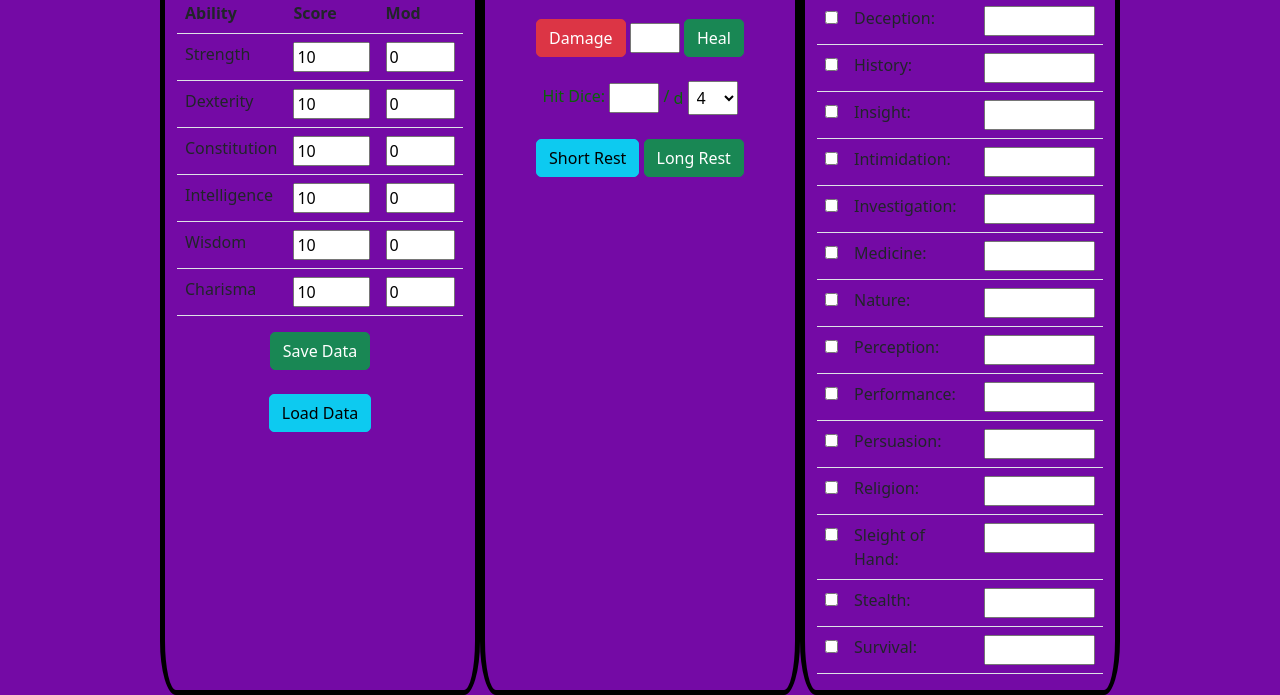
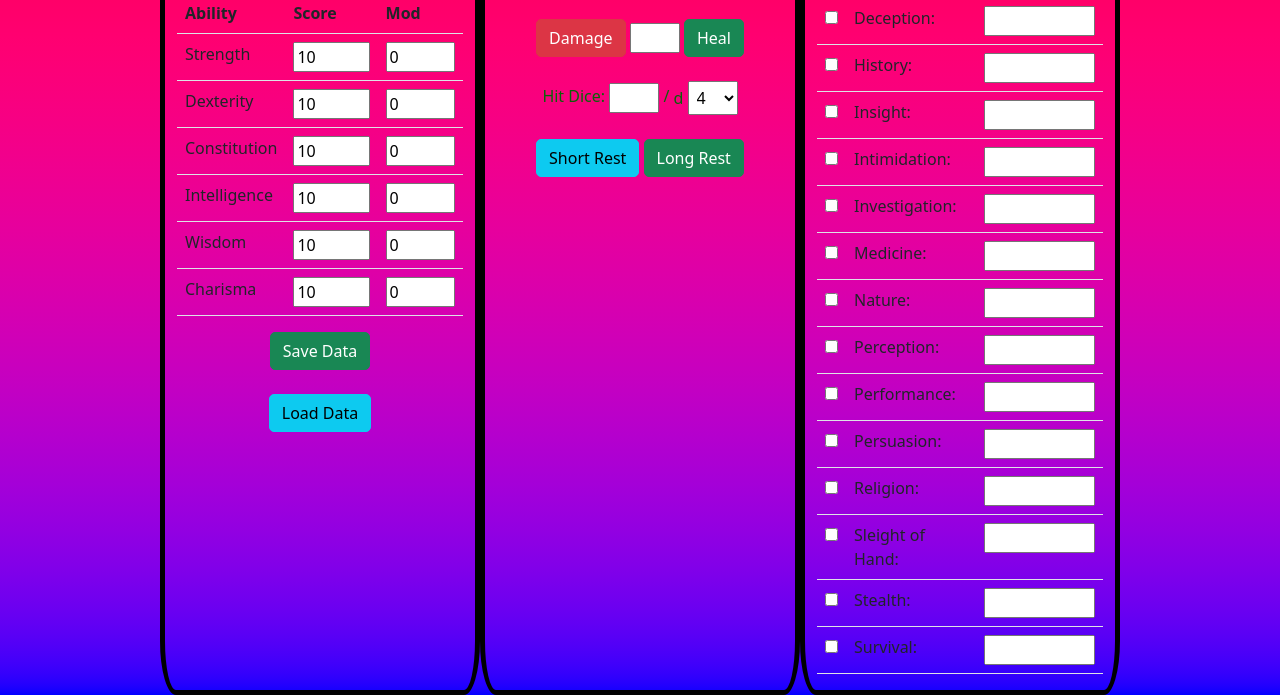
Before and after one commit to Dylan-Thrasher/Dynamic-Character-Sheet, a website: page index.html in a window 1280 px wide. Shown: the part 432-1127 px from the top of the page. Drawn offline with nearby package versions, Linux system fonts and the light colour scheme; no server answers.

Commit message:
added linear gradient methods to test for browser views

```diff
--- a/style.css
+++ b/style.css
@@ -1,6 +1,7 @@
 /* adjusting the inputs within tables specifically that use numbers */
 body {
-  background: rgb(116, 10, 165);
+  background: linear-gradient(red, blue);
+  background: linear-gradient(in lch, red, blue);
   color: #096309;
 }
 
```
